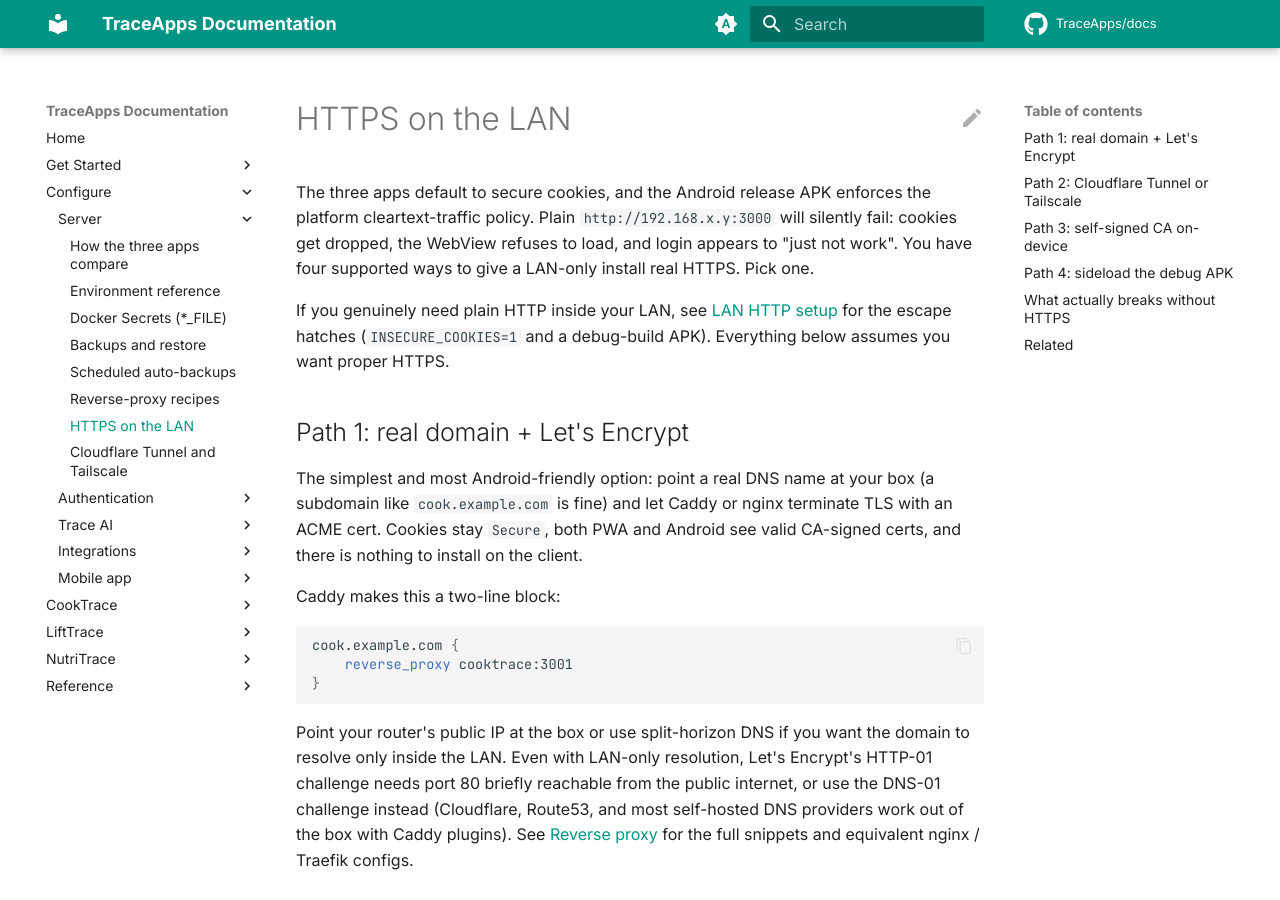
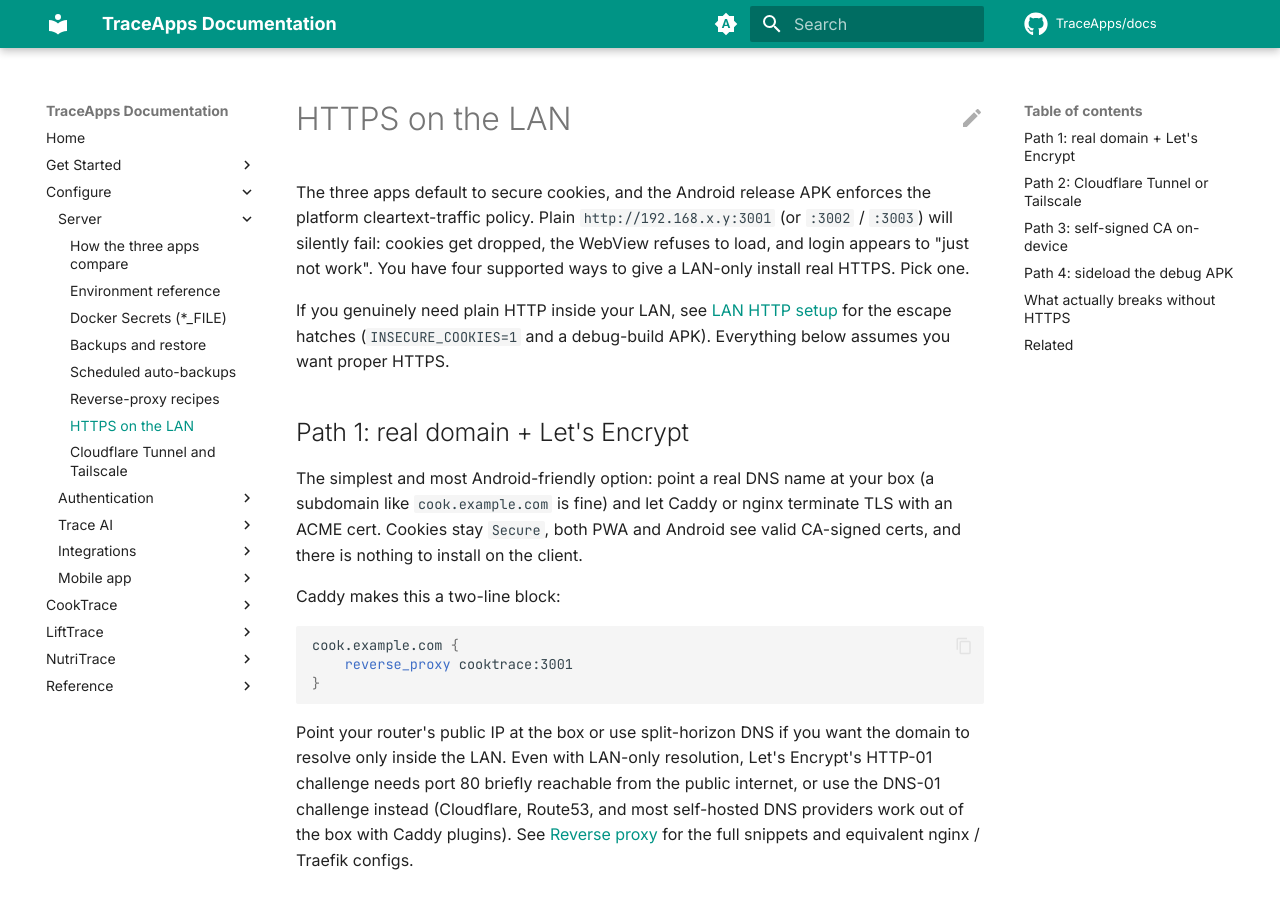
Before and after one commit to TraceApps/docs, an MkDocs documentation site: the page built from docs/self-hosting/lan-https.md, in a window 1280 px wide and 900 px high. Built offline with MkDocs 1.6.1 and Material for MkDocs 9.7.7, drawn with Linux system fonts in a browser that asks for light colours; comment, search, counter and statistics services are not loaded; some of the changed text lies outside the part shown.

Commit message:
docs: update lingering :3000 examples to reflect new NT/LT/CT host defaults

```diff
--- a/docs/self-hosting/lan-https.md
+++ b/docs/self-hosting/lan-https.md
@@ -1,6 +1,6 @@
 # HTTPS on the LAN
 
-The three apps default to secure cookies, and the Android release APK enforces the platform cleartext-traffic policy. Plain `http://192.168.x.y:3000` will silently fail: cookies get dropped, the WebView refuses to load, and login appears to "just not work". You have four supported ways to give a LAN-only install real HTTPS. Pick one.
+The three apps default to secure cookies, and the Android release APK enforces the platform cleartext-traffic policy. Plain `http://192.168.x.y:3001` (or `:3002` / `:3003`) will silently fail: cookies get dropped, the WebView refuses to load, and login appears to "just not work". You have four supported ways to give a LAN-only install real HTTPS. Pick one.
 
 If you genuinely need plain HTTP inside your LAN, see [LAN HTTP setup](../getting-started/lan-http.md) for the escape hatches (`INSECURE_COOKIES=1` and a debug-build APK). Everything below assumes you want proper HTTPS.
 
@@ -41,7 +41,7 @@ For desktop PWA installs this path works well: import the CA once into Firefox /
 
 ## Path 4: sideload the debug APK
 
-The debug APK is built with `android:usesCleartextTraffic="true"` in the manifest **and** trusts the user CA store. If your install is genuinely LAN-only and you accept the tradeoff, grabbing the debug APK from the GH Releases pre-release channel (`dev-latest`) lets you talk to `http://192.168.x.y:3000` or an HTTPS endpoint using a user-installed self-signed cert.
+The debug APK is built with `android:usesCleartextTraffic="true"` in the manifest **and** trusts the user CA store. If your install is genuinely LAN-only and you accept the tradeoff, grabbing the debug APK from the GH Releases pre-release channel (`dev-latest`) lets you talk to `http://192.168.x.y:3001` (or whichever host port the app is on) or an HTTPS endpoint using a user-installed self-signed cert.
 
 Downsides: no Play-Store update path, and it is a debug build, so any additional security hardening the release variant enables is absent. Handy for testing, less good for daily driving. On the server side, remember to also set `INSECURE_COOKIES=1` if you go plain-HTTP, so the auth cookie is not dropped by the WebView.
 
```
Also changed, not shown: docs/cooktrace/nt-federation.md (+1 -1 lines), docs/getting-started/lan-http.md (+1 -1 lines), docs/self-hosting/tunnels.md (+2 -0 lines).
